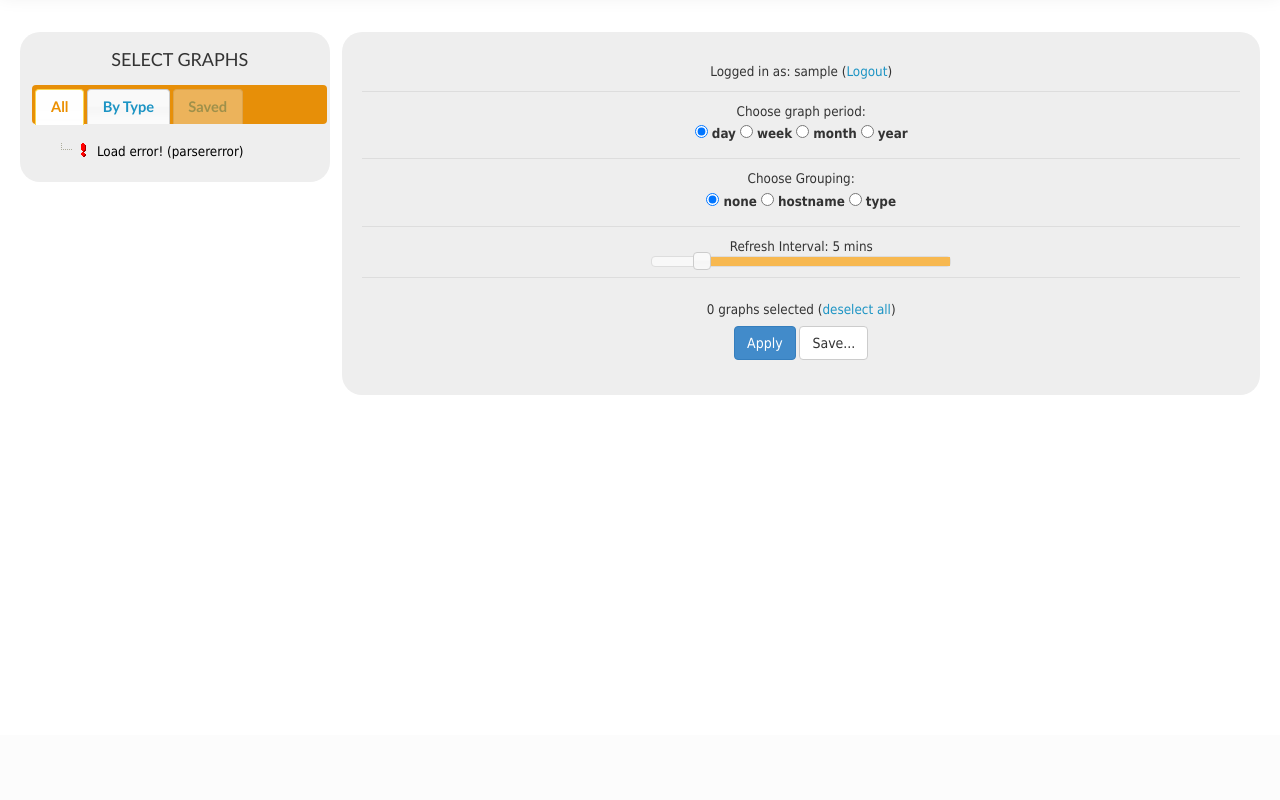
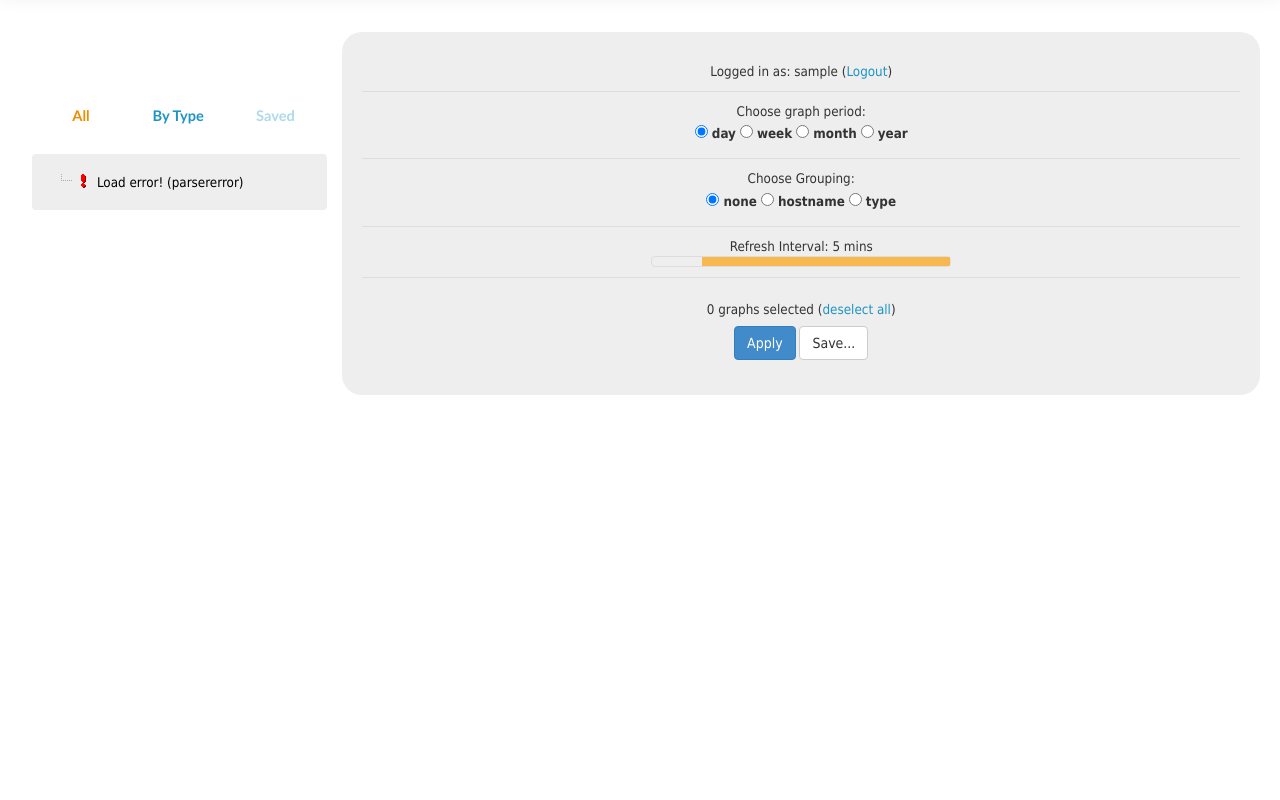
Before and after one commit to grnet/mupy, a Django app: page / in a window 1280 px wide. Shown: the part 65-865 px from the top of the page. Before the commit the page ends 460 px from the top, so only its background shows below. Run offline with Django 3.2, Linux system fonts and the light colour scheme; the visitor is signed in with stand-in values (Sample User, id 1); data that the repository does not hold is empty; parts of the project's set-up code (start-up, migrations or seed data) failed here and were passed over; some libraries are stand-ins or nearby versions.

Commit message:
small redesign

```diff
--- a/mupy/static/css/style.css
+++ b/mupy/static/css/style.css
@@ -1,11 +1,13 @@
 body{
 	font-family: tahoma,arial,helvetica !important;
 	font-size: 10pt !important;
-	background: none repeat scroll 0 0 white;
+	background: #333333;
 	margin: 0;
+	overflow-x: hidden;
 }
 
 #mupy_container{
+	min-height: 800px;
 	clear: both;
     content: ".";
     display: block;
@@ -19,24 +21,33 @@
 
 }
 
-/*#tree_menu_0 {
-	background: red;
-	max-height: 300px;
-	overflow: auto;
-}*/
+.ui-widget-content {
+	background: none !important;
+}
+
 
 #tabs {
 	margin-top: 1%;
 	background: none;
 	border: none;
-	border-radius: 20px;
 	background: #eeeeee;
 	padding-left: 1%;
 }
 
+
+#tabs .ui-widget-header {
+	backround: none !important;
+}
+
 #tabs h4 {
 	text-align: center;
-	padding: 5px 0;
+	padding: 10px 0;
+	color: white;
+	font-weight: 300;
+}
+
+#tabs ul {
+	width: 100%;
 }
 
 #graphs{
@@ -214,7 +222,7 @@
 }
 
 #tabs .ui-widget-header {
-	background: #E78F08;
+	background: none;
 	border: none;
 }
 
@@ -223,6 +231,65 @@
 }
 
 
+#tabs .ui-state-default {
+	border-radius: none !important;
+	border-bottom-left-radius: none !important;
+	border-bottom-right-radius: none !important;
+	border-top-left-radius: none !important;
+	border-top-right-radius: none !important;
+}
+
+#tabs .ui-tabs-nav {
+	background: white;
+	padding: 0;
+	margin :0;
+	border: none;
+}
+
+#tabs .ui-tabs-nav:after {
+   content: " "; /* Older browser do not support empty content */
+   visibility: hidden;
+   display: block;
+   height: 0;
+   clear: both;
+}
+
+#tabs .ui-tabs-nav li {
+	width: 33%;
+	margin: 0 !important;
+	float: left;
+	padding: 0;
+	borner: none;
+	border-radius: none;
+	box-sizing: border-box;
+
+}
+
+#tabs .ui-tabs-nav li a {
+	padding: 10px 0;
+	border-radius: none;
+	box-sizing: border-box;
+}
+
+#tabs .ui-tabs-panel {
+	background: #eeeeee !important;
+	margin-top: 20px;
+	border-radius: 4px;
+}
+
+#tabs .ui-tabs-nav li:hover {
+	color: #333333;
+}
+.ui-state-default, .ui-widget-content .ui-state-default, .ui-widget-header .ui-state-default {
+	background: none;
+	border: none;
+}
+
+#tabs .ui-tabs-nav li a {
+	display: inline-block;
+	width: 100%;
+	text-align: center;
+}
 
 #header div {
 	display: block;
```
Also changed, not shown: other parts of mupy/static/css/style.css (+74 -3 lines).
